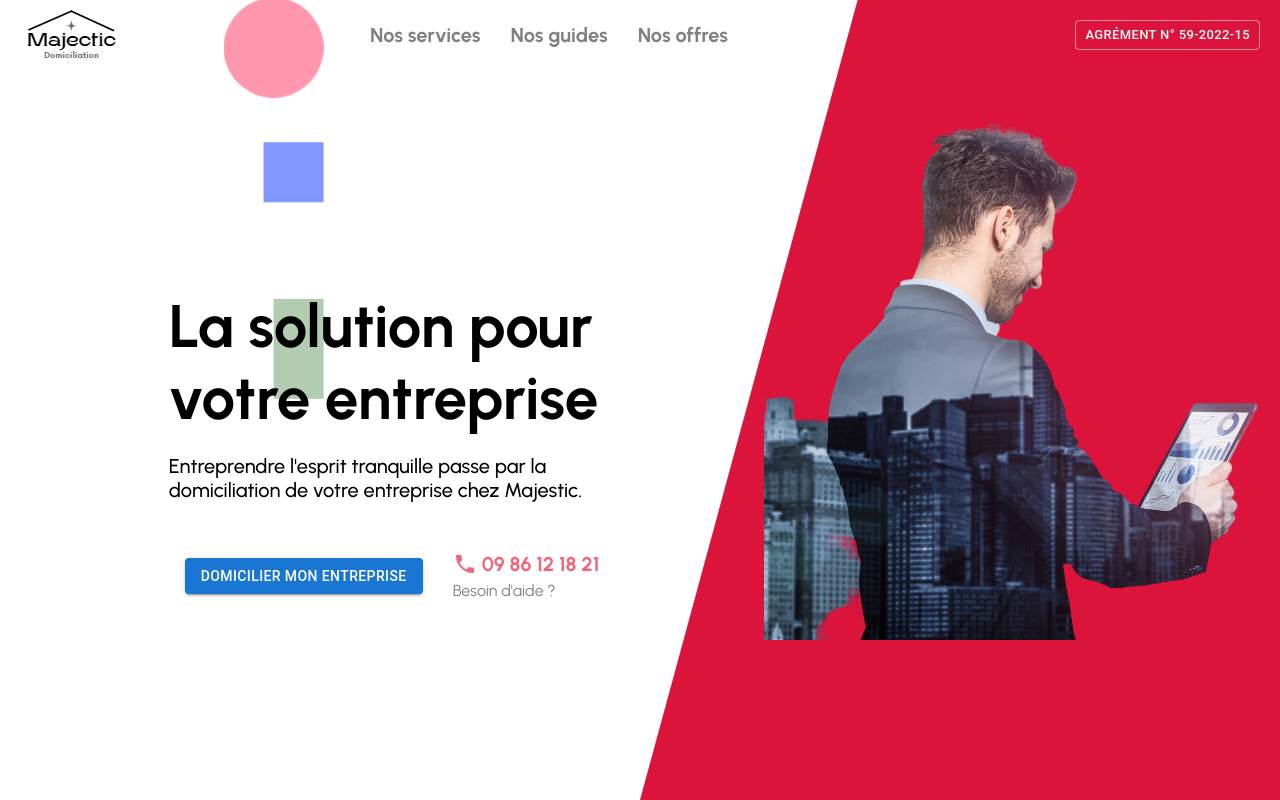
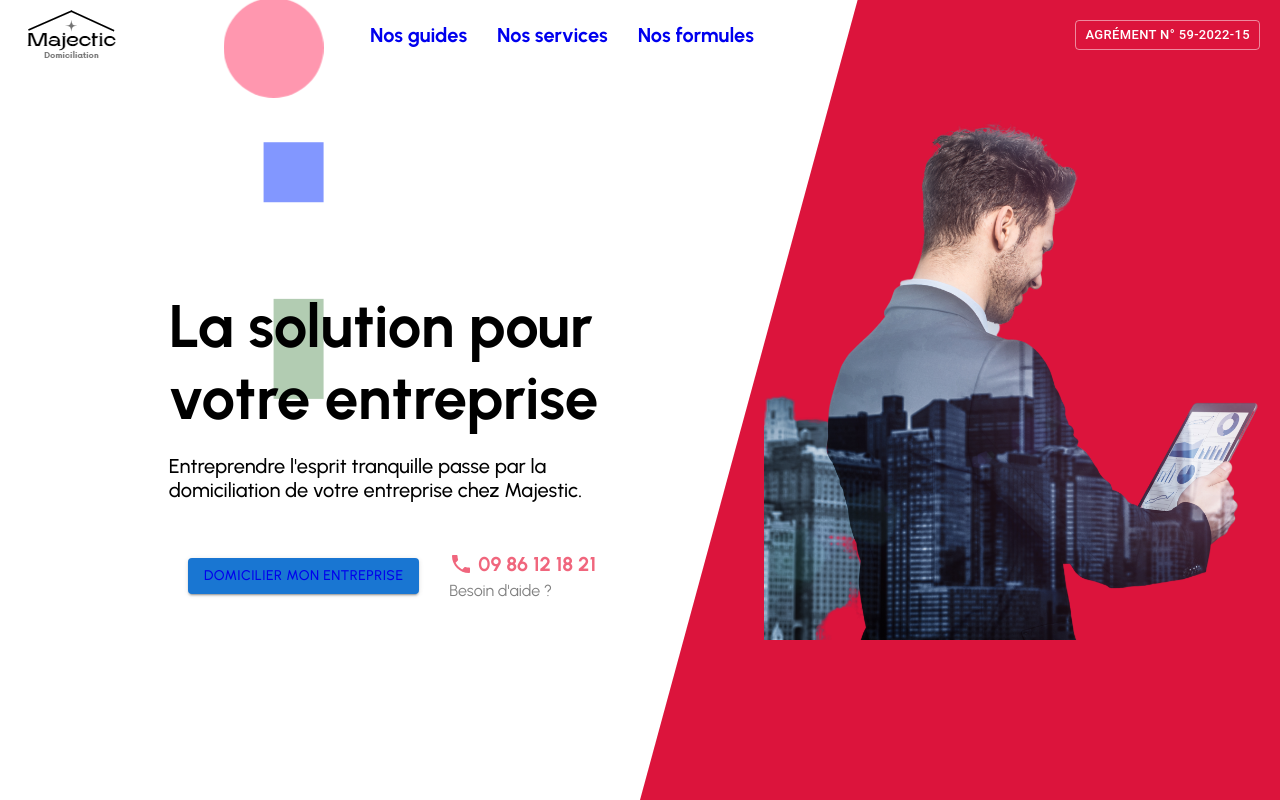
Before and after one commit to FaridAmimri/majestic-agency, a React (Create React App) app: page / in a window 1280 px wide. Shown: the top 800 px of the page. Built offline with nearby package versions, Linux system fonts and the light colour scheme.

Commit message:
Add Anchor link to section required

```diff
--- a/package.json
+++ b/package.json
@@ -13,6 +13,7 @@
     "@testing-library/user-event": "^13.5.0",
     "react": "^18.2.0",
     "react-dom": "^18.2.0",
+    "react-router-dom": "^6.6.1",
     "react-scripts": "5.0.1",
     "styled-components": "^5.3.6",
     "web-vitals": "^2.1.4"
--- a/src/components/Contact.jsx
+++ b/src/components/Contact.jsx
@@ -11,12 +11,12 @@ import TimeIcon from '../assets/time.png'
 
 function Contact() {
   return (
-    <Container>
+    <Container id='contact'>
       <Wrapper>
         <Box
           component='form'
           sx={{
-            '& .MuiTextField-root': { m: 1, width: '25ch' }
+            '& .MuiTextField-root': { m: 1, width: '30ch' }
           }}
           noValidate
           autoComplete='off'
@@ -52,9 +52,7 @@ function Contact() {
           </ContactItem>
           <ContactItem>
             <Icon src={TimeIcon} />
-            <Text>
-              Ouvert du lundi au vendredi : <br /> De 9h à 12h et de 13h à 18h
-            </Text>
+            <Text>De 9h à 12h et de 13h à 18h</Text>
           </ContactItem>
         </ContactContainer>
       </Wrapper>
@@ -72,29 +70,29 @@ const Container = styled.div`
   @media only screen and (max-width: 480px) {
     padding: 0;
   }
+  @media only screen and (min-width: 481px) and (max-width: 768px) {
+    padding: 0;
+  }
 `
 
 const Wrapper = styled.div`
   height: 100%;
-  padding: 20px;
   display: flex;
   align-items: center;
   justify-content: space-between;
 
   @media only screen and (max-width: 480px) {
     flex-direction: column;
-    justify-content: inherit;
+    justify-content: space-around;
   }
   @media only screen and (min-width: 481px) and (max-width: 768px) {
-    height: 90%;
     flex-direction: column;
     justify-content: space-around;
-    padding: 10px;
   }
 `
 
 const FormContainer = styled.div`
-  width: 50%;
+  width: 60%;
   display: flex;
 
   @media only screen and (max-width: 480px) {
@@ -103,6 +101,7 @@ const FormContainer = styled.div`
     height: 90%;
   }
   @media only screen and (min-width: 481px) and (max-width: 768px) {
+    flex-direction: column;
     width: 100%;
     height: 90%;
   }
@@ -136,10 +135,10 @@ const RightForm = styled.div`
 `
 
 const ContactContainer = styled.div`
-  width: 50%;
+  width: 40%;
 
   @media only screen and (max-width: 480px) {
-    width: 90%;
+    width: 70%;
   }
   @media only screen and (min-width: 481px) and (max-width: 768px) {
     width: 80%;
@@ -148,7 +147,7 @@ const ContactContainer = styled.div`
 
 const ContactItem = styled.div`
   display: flex;
-  margin: 0 0 30px 80px;
+  margin: 30px 0 0 30px;
 
   @media only screen and (max-width: 480px) {
     margin: 10px 0;
--- a/src/components/Feature.jsx
+++ b/src/components/Feature.jsx
@@ -7,7 +7,7 @@ import Animation from './Animation'
 
 function Feature() {
   return (
-    <Container>
+    <Container id='feature'>
       <Left>
         <Image src={FeatureIcon} />
       </Left>
--- a/src/components/Footer.jsx
+++ b/src/components/Footer.jsx
@@ -6,9 +6,16 @@ import FacebookIcon from '../assets/facebook.png'
 function Footer() {
   return (
     <Container>
-      <Copyright>Majestic Domiciliation Ⓒ</Copyright>
+      <Copyright>Retrouvez-nous sur Facebook</Copyright>
+
       <SocialMedia>
-        <SocialIcon src={FacebookIcon} />
+        <a
+          href='https://www.facebook.com/profile.php?id=100088925397727'
+          target='blank'
+        >
+          <SocialIcon src={FacebookIcon} />
+          <SocialText>Majestic Dom</SocialText>
+        </a>
       </SocialMedia>
     </Container>
   )
@@ -28,10 +35,21 @@ const Container = styled.div`
 const Copyright = styled.span``
 
 const SocialMedia = styled.div`
-  display: flex;
+  padding-left: 10px;
+  a {
+    text-decoration-line: none;
+    color: inherit;
+    display: flex;
+    justify-content: space-around;
+    align-items: center;
+  }
 `
 
 const SocialIcon = styled.img`
   width: 25px;
   height: 25px;
 `
+
+const SocialText = styled.span`
+  padding-left: 5px;
+`
--- a/src/components/Introduction.jsx
+++ b/src/components/Introduction.jsx
@@ -17,7 +17,7 @@ function Introduction() {
         </Description>
         <Information>
           <Button variant='contained' size='medium'>
-            Domicilier mon entreprise
+            <a href='#contact'> Domicilier mon entreprise</a>
           </Button>
           <Contact>
             <ContactPhone>
@@ -101,6 +101,12 @@ const Information = styled.div`
   display: flex;
   justify-content: space-between;
   align-items: center;
+  a:link {
+    text-decoration: none;
+  }
+  a:visited {
+    color: inherit;
+  }
 
   @media only screen and (max-width: 480px) {
     width: 100%;
--- a/src/components/Navbar.jsx
+++ b/src/components/Navbar.jsx
@@ -19,16 +19,20 @@ function Navbar() {
       <Wrapper>
         <Left>
           <LogoContainer>
-            {/* <Title>Majestic</Title>
-            <Subtitle>Domiciliation</Subtitle> */}
             <Logo src={LogoIcon}></Logo>
           </LogoContainer>
         </Left>
         <Center>
           <Menu>
-            <MenuItem>Nos services</MenuItem>
-            <MenuItem>Nos guides</MenuItem>
-            <MenuItem>Nos offres</MenuItem>
+            <MenuItem>
+              <a href='#feature'>Nos guides</a>
+            </MenuItem>
+            <MenuItem>
+              <a href='#service'>Nos services</a>
+            </MenuItem>
+            <MenuItem>
+              <a href='#price'>Nos formules</a>
+            </MenuItem>
           </Menu>
         </Center>
         <Right>
@@ -67,18 +71,6 @@ const LogoContainer = styled.div`
   flex-direction: column;
 `
 
-// const Title = styled.h2`
-//   width: 100px;
-//   text-align: center;
-// `
-
-// const Subtitle = styled.h6`
-//   width: 100px;
-//   text-align: center;
-//   font-size: 10px;
-//   color: gray;
-// `
-
 const Logo = styled.img`
   height: 50px;
 `
@@ -106,6 +98,12 @@ const MenuItem = styled.li`
   font-size: 20px;
   font-weight: bold;
   color: grey;
+  a:link {
+    text-decoration: none;
+  }
+  a:visited {
+    color: inherit;
+  }
 
   @media only screen and (min-width: 481px) and (max-width: 768px) {
     font-size: 15px;
--- a/src/components/Price.jsx
+++ b/src/components/Price.jsx
@@ -5,7 +5,7 @@ import PriceCard from './PriceCard'
 
 function Price() {
   return (
-    <Container>
+    <Container id='price'>
       <PriceCard price='14' type='FORMULE BASIC' total='67,20'>
         <Item>Domiciliation </Item>
         <Item>Mise à disposition du courrier</Item>
--- a/src/components/Service.jsx
+++ b/src/components/Service.jsx
@@ -8,7 +8,7 @@ import BoostIcon from '../assets/boost.png'
 
 function Service() {
   return (
-    <Container>
+    <Container id='service'>
       <Left>
         <Image src={ServicePng} />
       </Left>
```
Also changed, not shown: 1 other file (tests, documents, lock files or other folders).
